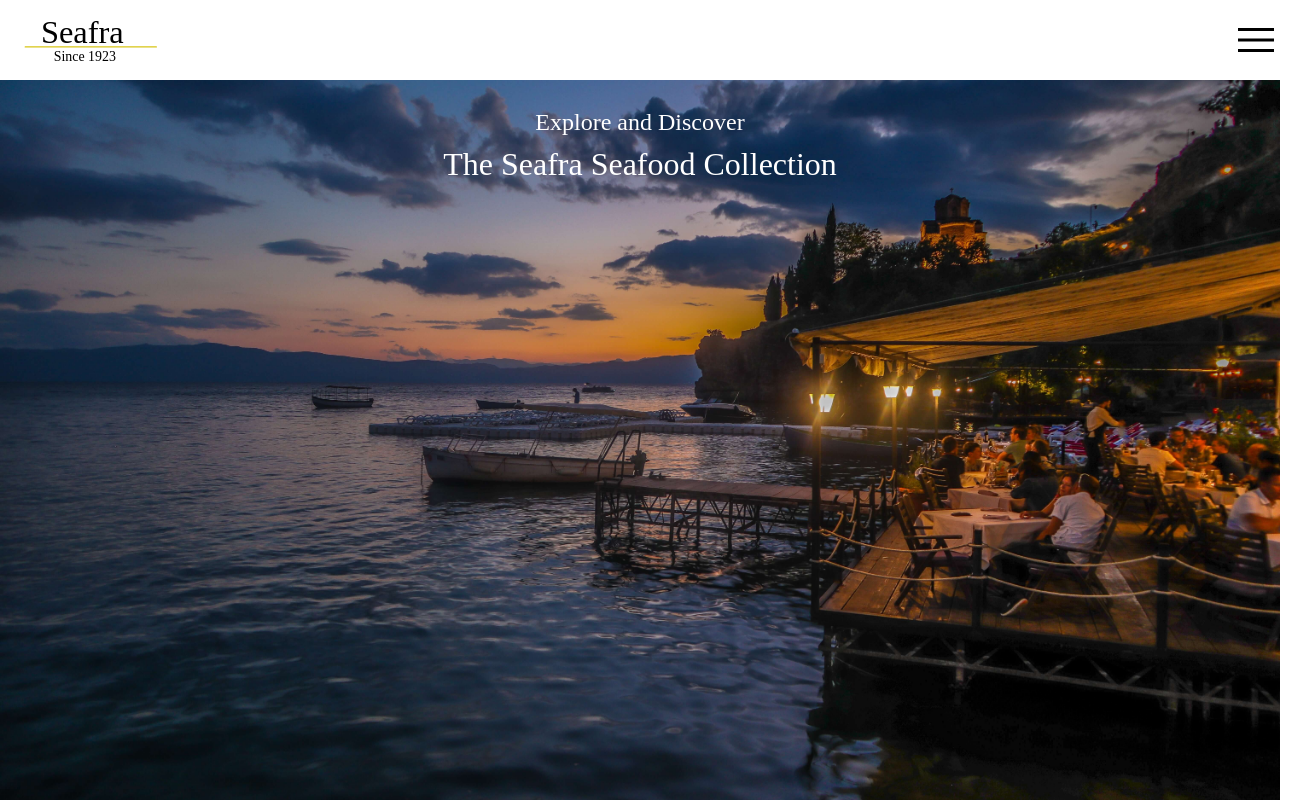
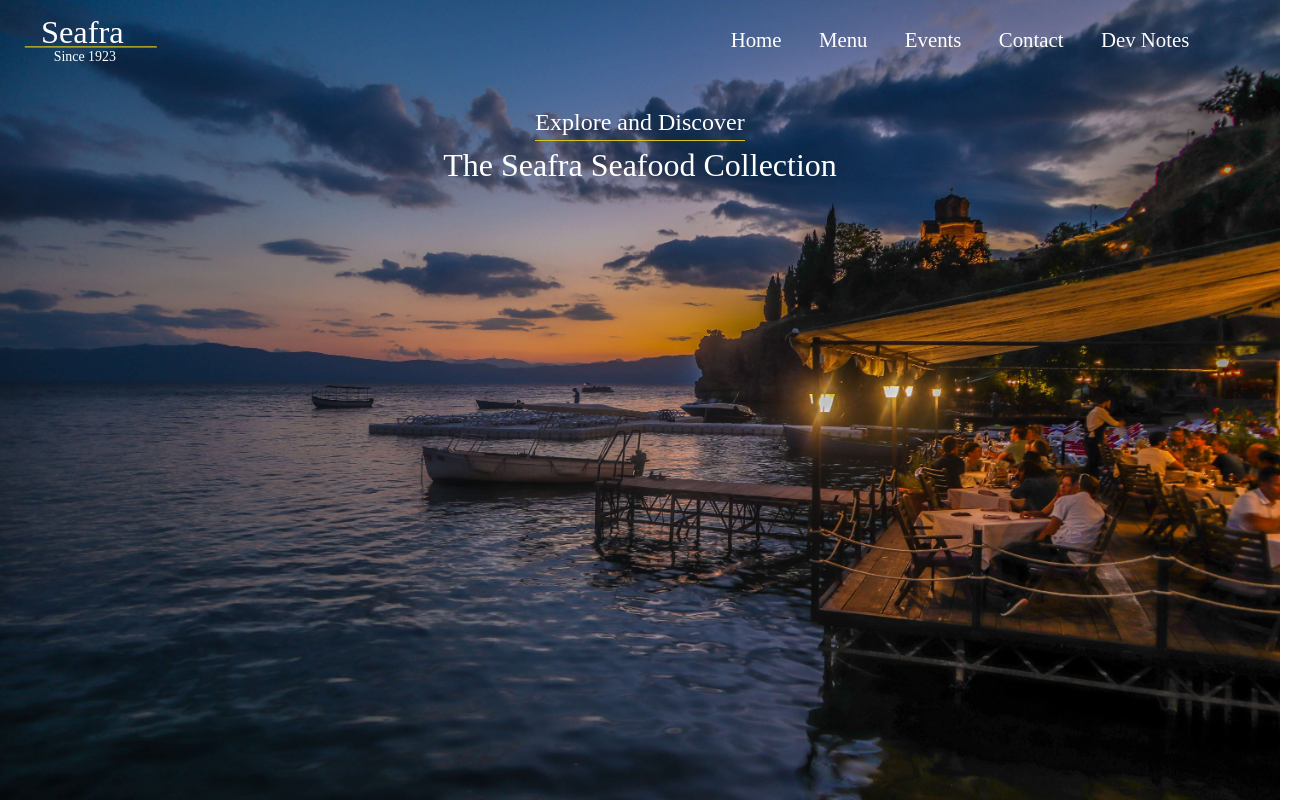
Before and after one commit to hyradar/restaurant, a website built with webpack: page dist/index.html in a window 1280 px wide. Shown: the whole page, 1304 px wide, since content can reach past the window. Built offline with nearby package versions, Linux system fonts and the light colour scheme.

Commit message:
added white Seafra logo, created desktop version of home page

```diff
--- a/src/homepage.js
+++ b/src/homepage.js
@@ -1,6 +1,8 @@
 import mobileArrow from './images/mobilearrow.svg';
-import seafraLogo from './images/Seafralogo.svg';
+import seafraLogoBlack from './images/Seafralogo.svg';
+import seafraLogoWhite from './images/seafraLogoWhite.svg';
 import dropDownIcon from './images/dropdownicon.svg';
+
 
 let body = document.querySelector('.bg');
 const content = document.getElementById('content');
@@ -17,7 +19,7 @@ topRow.className = 'toprow';
 let rowAnchor = document.createElement('a');
 let rowLogo = document.createElement('img');
 rowLogo.className = 'logo';
-rowLogo.src = seafraLogo;
+rowLogo.src = seafraLogoBlack;
 rowLogo.alt = 'Seafra Logo';
 
 //Menu Button
@@ -86,3 +88,43 @@ centerBottom.innerHTML = 'The Seafra Seafood Collection'
 centerBox.appendChild(centerTop);
 centerBox.appendChild(centerBottom);
 content.appendChild(centerBox);
+
+//Media Query
+const mediaQueryMin = window.matchMedia('(min-width: 700px)');
+
+function handleMediaQueryMin (e){
+    if (e.matches) {
+
+        //Delete Button and Dropdown Menu
+        let mobileMenuButton = document.querySelector('.mobilemenubutton');
+        mobileMenuButton.remove();
+        dropDown.remove();
+
+        //Set Seafra Logo to White Version
+        rowLogo.src = seafraLogoWhite;
+
+        //Append menu to Top Row
+        let menuBar = document.createElement('ul');
+        menuBar.className = 'menubar';
+        topRow.appendChild(menuBar);
+
+        //Removes topRow background
+        topRow.style.backgroundColor = "rgba(0, 0, 0, 0)";
+
+        //ReAppend menu items
+        menuArray.forEach((item)  => {
+            let menuItem = document.createElement('li');
+            menuItem.className = 'menuitem';
+
+            let itemAnchor = document.createElement('a');
+            itemAnchor.innerHTML = item;
+            itemAnchor.href = '#';
+
+            menuItem.append(itemAnchor);
+            menuBar.appendChild(menuItem);
+        });
+    }
+}
+
+mediaQueryMin.addListener(handleMediaQueryMin);
+handleMediaQueryMin(mediaQueryMin);
--- a/src/style.css
+++ b/src/style.css
@@ -111,6 +111,7 @@ body {
   align-self: center;
 }
 
+.menuitem a:hover,
 .dropdown-item a:hover {
   color: var(--clr-accent-1);
 }
@@ -138,6 +139,24 @@ ul {
   width: 100vw;
 }
 
+.menubar {
+  width: 30rem;
+  font-size: 1.3rem;
+  gap: 1rem;
+  margin-right: 5rem;
+
+  display: flex;
+  flex-wrap: none;
+  justify-content: space-around;
+  align-items: center;
+
+}
+
+.menubar a {
+  text-decoration: none;
+  color: white;
+}
+
 .centerbox {
   color: white;
   margin-top: 1.5rem;
@@ -145,14 +164,19 @@ ul {
   display: flex;
   flex-direction: column;
   align-items: center;
+  text-align: center;
+}
+
+.centerbox > h2{
+  border-bottom: 1px solid #d7c516;
 }
 
 .centerbox :first-child {
-  font-size: 1.5rem;
+  font-size: clamp(.5rem, 5vw + 1rem, 1.5rem);
 }
 
 .centerbox :last-child {
-  font-size: 2rem;
+  font-size: clamp(2rem, 5vw + 1rem, 1.5rem);
 }
 
 .bg {
```
Also changed, not shown: src/images/Seafralogowhite.svg (added).
